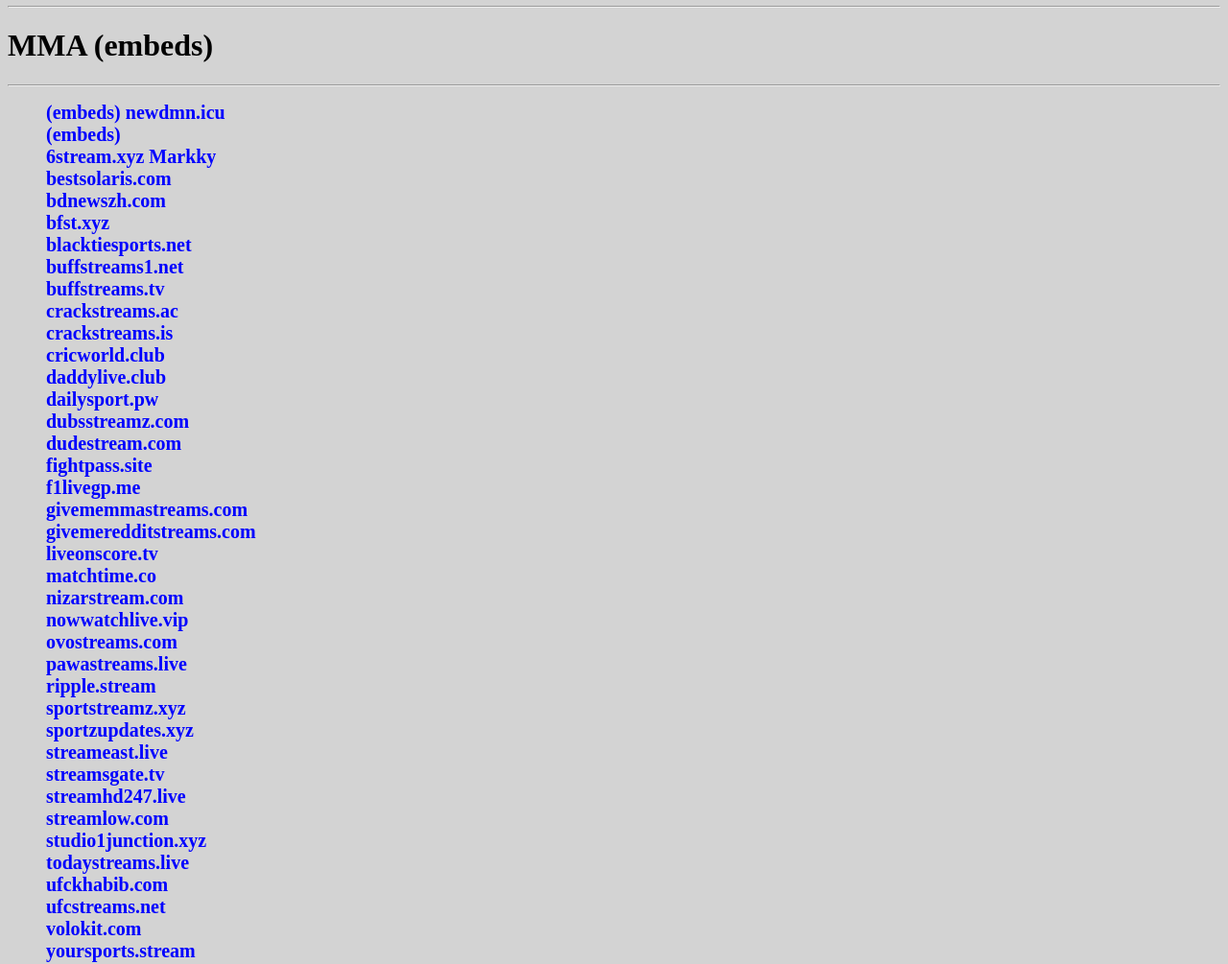
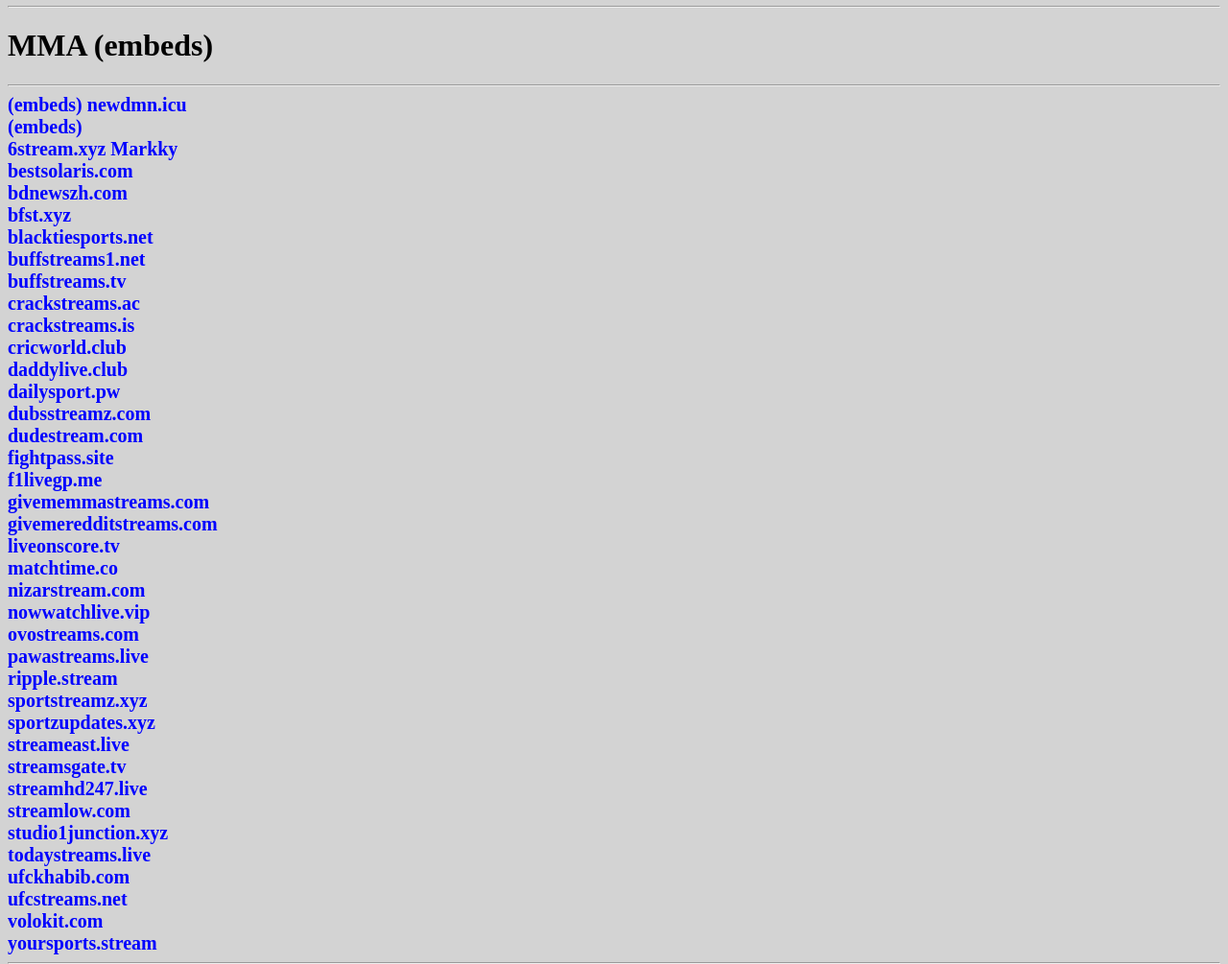
Before and after one commit to aeromady/mma, a plain HTML site: page index.html in a window 1280 px wide. Shown: the part 809-1814 px from the top of the page at 96% size. Drawn offline with Linux system fonts and the light colour scheme.

Commit message:
Update index.html

```diff
--- a/index.html
+++ b/index.html
@@ -5,10 +5,12 @@
 		text-decoration: none;}
 </style>
 <body style="background-color:#D3D3D3;">
+<b>
+
 	<hr>
-<h1>MMA (list)</h1>
+	<h1>MMA (list)</h1>
 	<hr>
-<b>
+
 	<a href="http://bilasport.xyz/mmastreams.php">bilasport.xyz</a><br><br>
 	<a href="http://hhdstreams.club/">hhdstreams.club</a><br><br>
 	<a href="https://www.mmastreams100.com">mmastreams100.com</a><br><br>
@@ -21,24 +23,22 @@
 	<a href="http://www.worldcupfootball.me/ufc">worldcupfootball.me</a>
 
 	<hr>
-<h1>MMA (replay)</h1>
+	<h1>MMA (replay)</h1>
 	<hr>
 	<a href="https://www.fullfight.video/">fullfight.video</a>&nbsp;&nbsp;<a href="https://1.mmashare.com/">(backup link)</a><br>
 	<a href="https://www.reddit.com/r/mmafights/">r/mmafights</a>
 
 	<hr>
-<h1>NFL</h1>
+	<h1>NFL</h1>
 	<hr>
 	<a href="http://givemeredditstreams.com/">givemeredditstreams.com</a><br>
 	<a href="https://nflbite.com/">nflbite.com</a><br>
 	<a href="https://sports24.club/">sports24.club</a>
-</b>
 
 	<hr>
-<h1>MMA (embeds)</h1>
+	<h1>MMA (embeds)</h1>
 	<hr>
-<ol>
-<b>
+
 <a href="https://newdmn.icu/">(embeds) newdmn.icu</a><br>
 <a href="https://aeromady.github.io/mma/embeds.html">(embeds)</a><br>
 <a href="https://6stream.xyz/">6stream.xyz Markky</a><br>
@@ -83,7 +83,7 @@
 <a href="https://ok.ru/live/profile/586323659019/">Non-UFC OK RU Channel</a><br>
 <a href="http://psp-tv.com/r/totanon/">Non-UFC 2</a>&nbsp;&nbsp;<a href="https://synchtube.ru/r/totanon">(Backup link)</a><br>
 <a href="https://ok.ru/live/profile/592772074030/">Non-UFC 2 OK RU Channel</a><br>
+
 </b>
-</ol>
 </body>
 </html>
```
